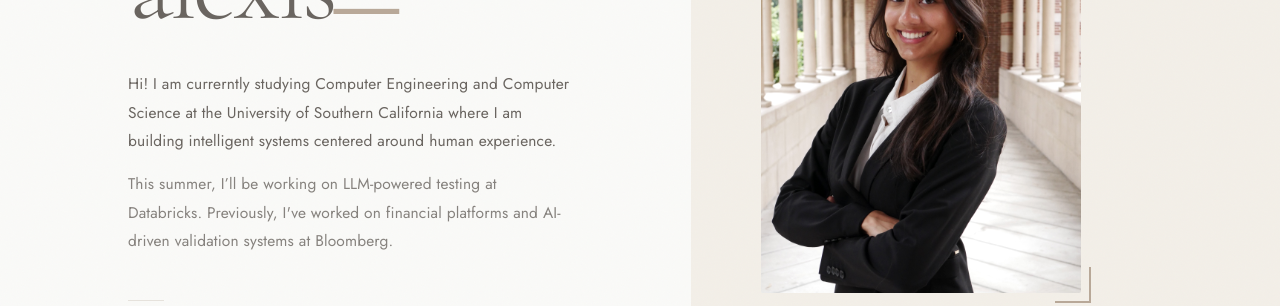
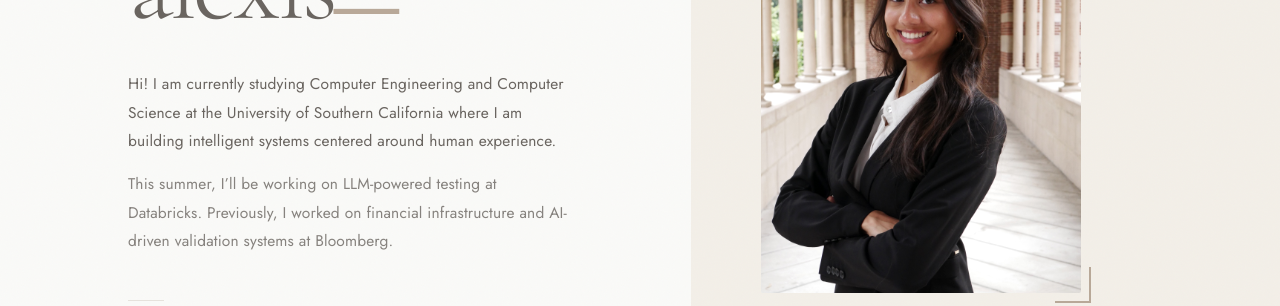
Before and after one commit to Sonyaal/sonyaalexis.dev, a React (Create React App) app: page / in a window 1280 px wide. Shown: the part 343-649 px from the top of the page. Built offline with nearby package versions, Linux system fonts and the light colour scheme.

Commit message:
updating description

```diff
--- a/src/components/Main.tsx
+++ b/src/components/Main.tsx
@@ -48,11 +48,10 @@ function Main() {
               <span className="hero-name-last">alexis</span><span className="hero-cursor" aria-hidden="true">_</span>
             </h1>
             <p className="hero-blurb">
-              Hi! I am currerntly studying Computer Engineering and Computer Science at the University of Southern California where I am building intelligent systems centered around human experience.
+              Hi! I am currently studying Computer Engineering and Computer Science at the University of Southern California where I am building intelligent systems centered around human experience.
             </p>
             <p className="hero-blurb hero-blurb--secondary">
-              This summer, I’ll be working on LLM-powered testing at Databricks. Previously, I've worked on  financial platforms and AI-driven validation systems at Bloomberg.
-            </p>
+              This summer, I’ll be working on LLM-powered testing at Databricks. Previously, I worked on financial infrastructure and AI-driven validation systems at Bloomberg.            </p>
             <div className="hero-divider" />
             <div className="hero-links">
               <a
```
